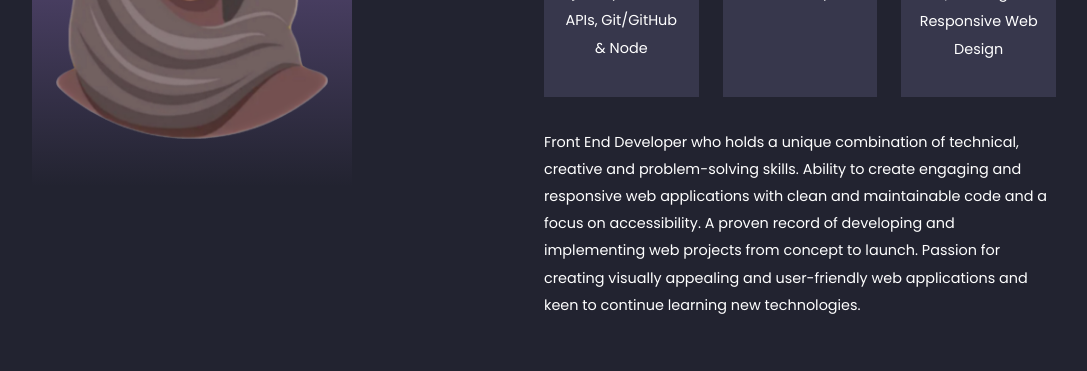
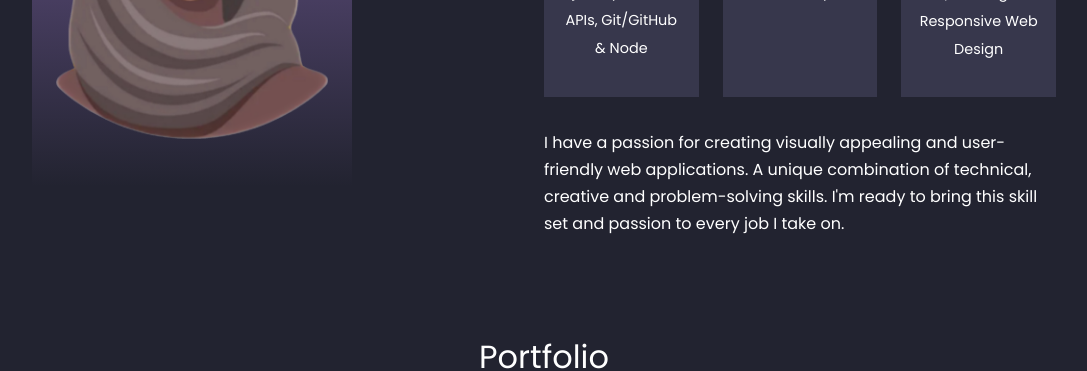
Before and after one commit to al946x/personal-portfolio, a React (Create React App) app: page / in a window 1280 px wide. Shown: the part 1280-1651 px from the top of the page, without its empty margins (96-1183 px from the left). Built offline with nearby package versions, Linux system fonts and the light colour scheme.

Commit message:
about p edited

```diff
--- a/src/components/about/About.jsx
+++ b/src/components/about/About.jsx
@@ -33,7 +33,7 @@ const About = () => {
 
     </article>
     </div>
-    <p>Front End Developer who holds a unique combination of technical, creative and problem-solving skills. Ability to create engaging and responsive web applications with clean and maintainable code and a focus on accessibility. A proven record of developing and implementing web projects from concept to launch. Passion for creating visually appealing and user-friendly web applications and keen to continue learning new technologies.</p>
+    <p> I have a passion for creating visually appealing and user-friendly web applications. A unique combination of technical, creative and problem-solving skills. I'm ready to bring this skill set and passion to every job I take on. </p>
 
 </div>
  </div>
--- a/src/components/about/about.css
+++ b/src/components/about/about.css
@@ -68,9 +68,9 @@ h2 {
     color: var(--color-light);
 }
 
-p {
+.about-content p {
     margin: 2rem 0 2.6rem;
-    font-size: 0.9rem;
+    font-size: 1rem;
     margin-right: 8rem;
 }
 
```
Also changed, not shown: 1 other file (tests, documents, lock files or other folders).
